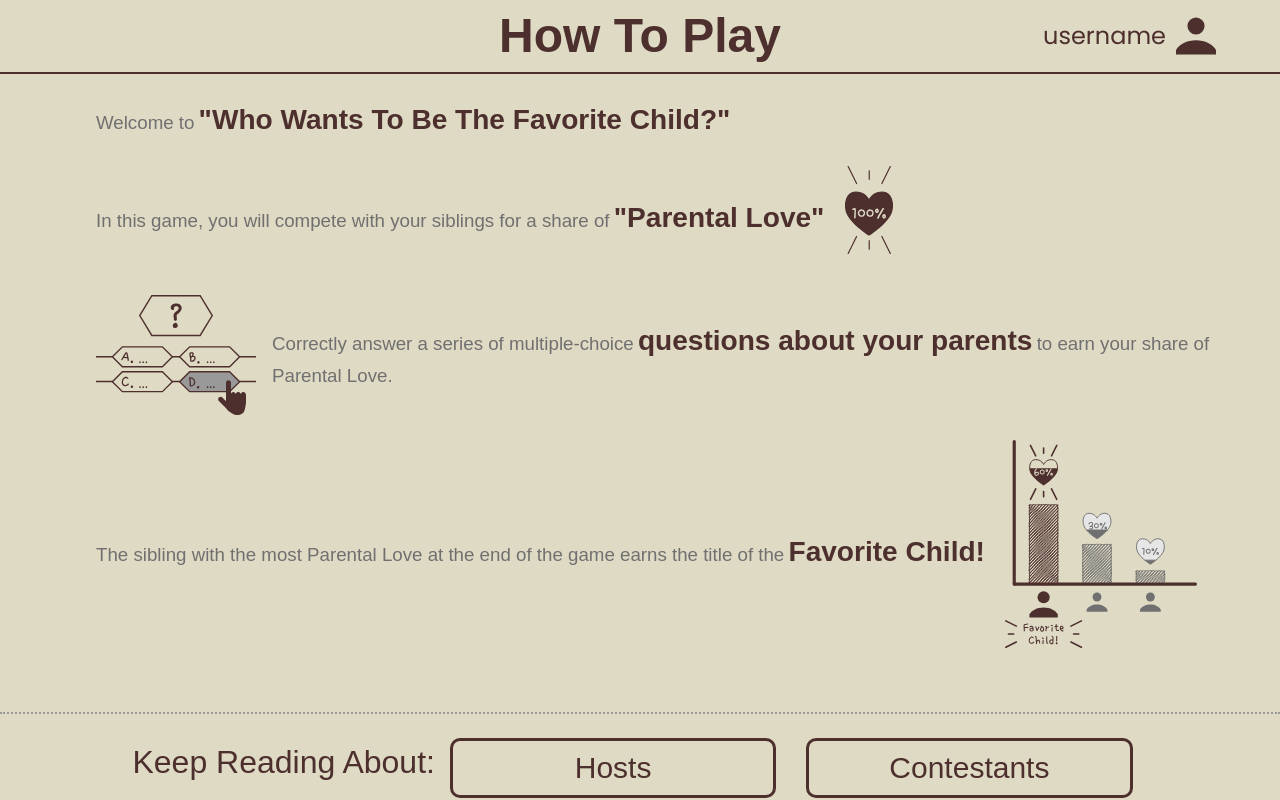
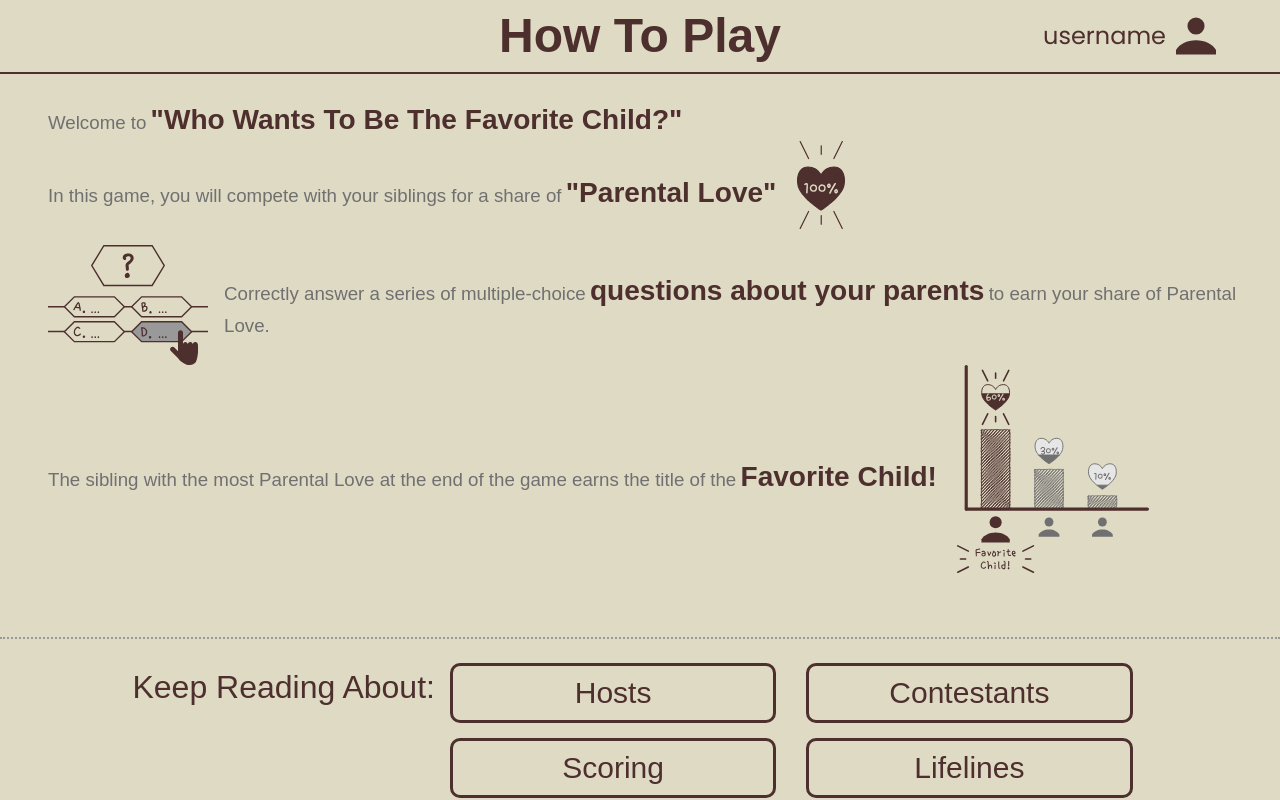
Before and after one commit to wwtbtfc/wwtbtfc-frontend, a React (Vite) app: page /overview in a window 1280 px wide. Shown: the top 800 px of the page. Built offline with nearby package versions, Linux system fonts and the light colour scheme; a web font is replaced by a local one.

Commit message:
fix: adjusted file names and changed margin properties

```diff
--- a/src/router/router.tsx
+++ b/src/router/router.tsx
@@ -1,6 +1,6 @@
 import { createBrowserRouter } from 'react-router-dom';
 import { HomePage } from '@ui/views';
-import { Overview, Lifelines, Home } from '@ui/views/HowToPlay';
+import { Overview, Lifelines, InstructionsLayout } from '@ui/views/HowToPlay';
 
 const router = createBrowserRouter([
   {
@@ -8,8 +8,8 @@ const router = createBrowserRouter([
     element: <HomePage />,
   },
   {
-    // Home is a Layout route (https://reactrouter.com/en/main/start/concepts#layout-routes), it has no pathname, but renders its children along with a given layout. This way, we can have unique path names for the Keep Reading navigation, and no blank how-to-play page. Each of the children have a unique pathname: localhost:5137/hosts, for example.
-    element: <Home />,
+    // InstructionsLayout is a Layout route (https://reactrouter.com/en/main/start/concepts#layout-routes), it has no pathname, but renders its children along with a given layout. This way, we can have unique path names for the Keep Reading navigation, and no blank how-to-play page. Each of the children have a unique pathname: localhost:5137/hosts, for example.
+    element: <InstructionsLayout />,
     children: [
       { path: 'overview', element: <Overview /> },
       {
--- a/src/views/HowToPlay/Layout/Instructions-Layout.tsx
+++ b/src/views/HowToPlay/Layout/InstructionsLayout.tsx
@@ -3,7 +3,7 @@ import { Outlet } from 'react-router';
 import StyledInstructionsLayout from './StyledInstructionsLayout';
 import { StyledInstructionsBody } from './StyledInstructionsBody';
 
-export const Home = () => {
+export const InstructionsLayout = () => {
   return (
     <>
       <StyledInstructionsLayout>
--- a/src/views/HowToPlay/Layout/StyledInstructionsBody.tsx
+++ b/src/views/HowToPlay/Layout/StyledInstructionsBody.tsx
@@ -1,5 +1,5 @@
 import styled from 'styled-components';
 
 export const StyledInstructionsBody = styled.div`
-  margin: 0 3em 3em 3em;
+  margin: 0 0 3em 3em;
 `;
--- a/src/views/HowToPlay/Layout/StyledInstructionsLayout.tsx
+++ b/src/views/HowToPlay/Layout/StyledInstructionsLayout.tsx
@@ -4,7 +4,6 @@ const StyledInstructionsLayout = styled.div`
   .container {
     display: flex;
     align-items: center;
-    margin: 25px 0 0 3em;
   }
 
   h3 {
@@ -15,8 +14,6 @@ const StyledInstructionsLayout = styled.div`
     justify-content: center;
     align-items: center;
   }
-
-  margin-bottom: 3em;
 `;
 
 export default StyledInstructionsLayout;
--- a/src/views/HowToPlay/Layout/index.ts
+++ b/src/views/HowToPlay/Layout/index.ts
@@ -1,2 +1,2 @@
-export { Home } from './Instructions-Layout';
+export { InstructionsLayout } from './InstructionsLayout';
 export { StyledInstructionsBody } from './StyledInstructionsBody';
--- a/src/views/HowToPlay/Overview/Overview.tsx
+++ b/src/views/HowToPlay/Overview/Overview.tsx
@@ -20,7 +20,10 @@ export const Overview = () => {
               Welcome to
               <strong
                 className="highlight-text"
-                style={{ alignItems: 'center', justifyContent: 'center' }}
+                style={{
+                  alignItems: 'center',
+                  justifyContent: 'center',
+                }}
               >
                 "Who Wants To Be The Favorite Child?"
               </strong>
@@ -36,7 +39,6 @@ export const Overview = () => {
             </h3>
             <img className="image-right" src={love}></img>
           </div>
-          <span>
           <div className="container">
             <img className="image-left" src={questions}></img>
             <h3 className="plain-text">
@@ -47,7 +49,6 @@ export const Overview = () => {
               to earn your share of Parental Love.
             </h3>
           </div>
-          </span>
           <div className="container">
             <h3 className="plain-text">
               The sibling with the most Parental Love at the end of the game
--- a/src/views/HowToPlay/Overview/StyledOverview.tsx
+++ b/src/views/HowToPlay/Overview/StyledOverview.tsx
@@ -11,6 +11,9 @@ const StyledOverview = styled.div`
       width: 10em;
     }
   }
+  #welcome {
+    margin-top: 25px;
+  }
 `;
 
 export default StyledOverview;
--- a/src/views/HowToPlay/Overview/index.ts
+++ b/src/views/HowToPlay/Overview/index.ts
@@ -1,2 +1,2 @@
 export { Overview } from './Overview';
-export { Home } from '../Layout/Instructions-Layout';
+export { InstructionsLayout } from '../Layout/InstructionsLayout';
--- a/src/views/HowToPlay/index.ts
+++ b/src/views/HowToPlay/index.ts
@@ -1,3 +1,3 @@
 export { Overview } from './Overview';
 export { Lifelines } from './Lifelines';
-export { Home } from './Layout';
+export { InstructionsLayout } from './Layout';
```
Lines whose indentation alone changed are shown as unchanged.
